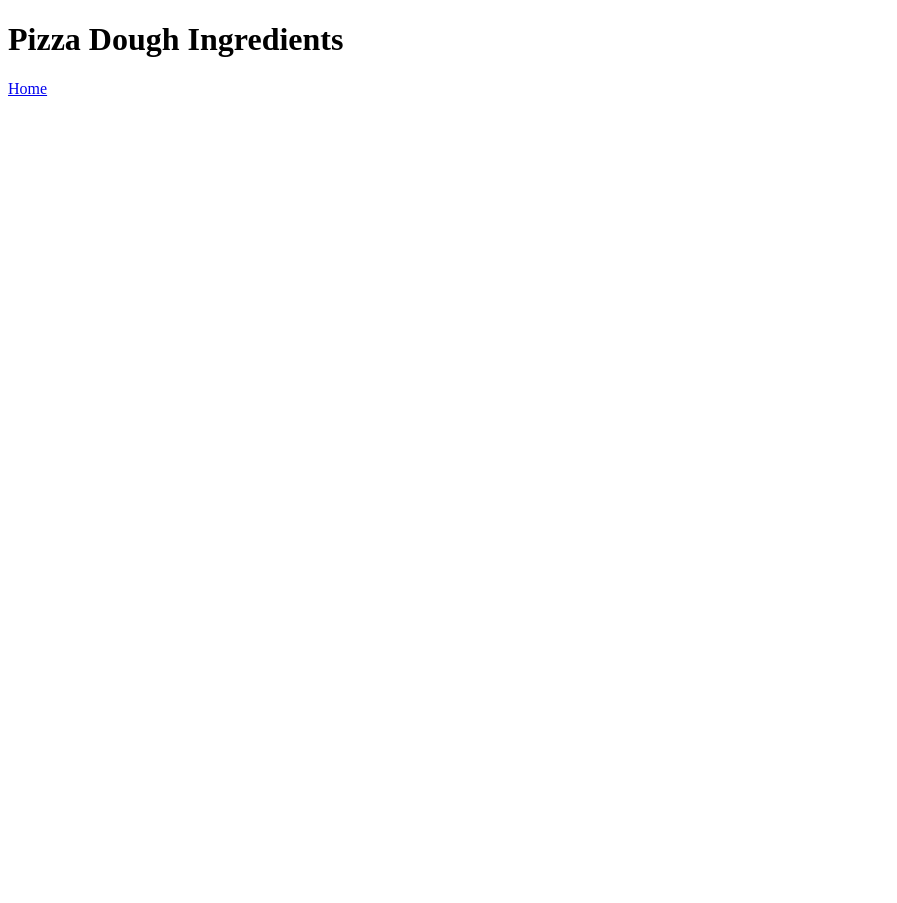
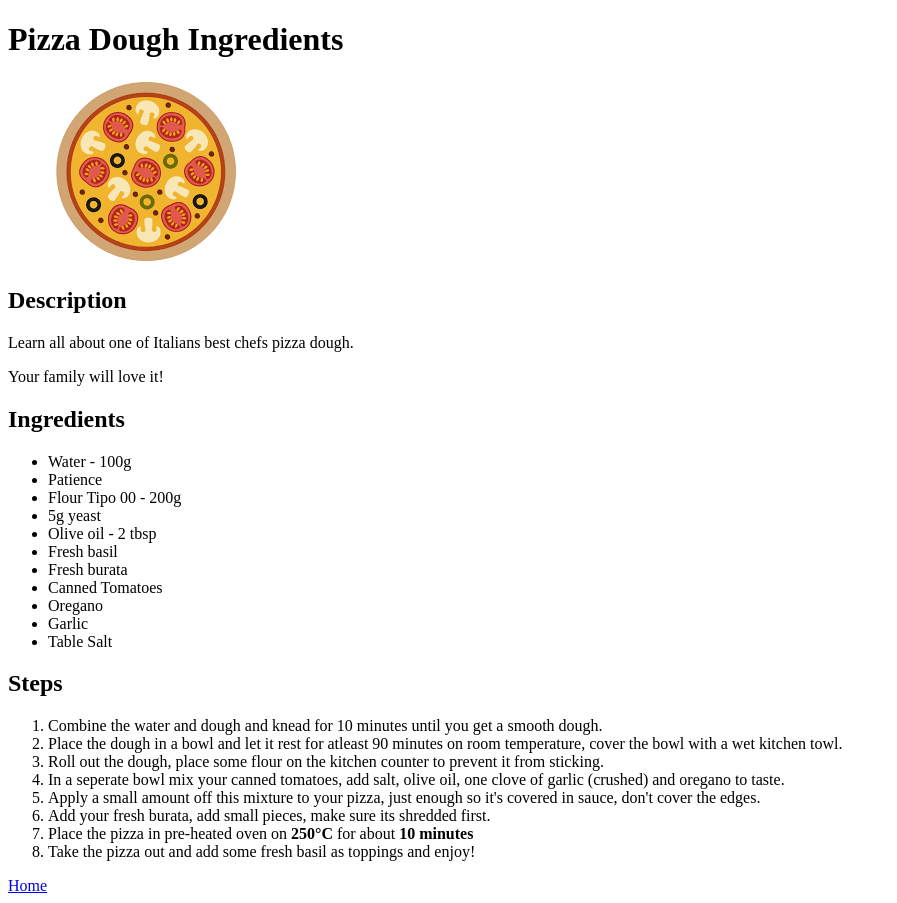
Before and after one commit to GillesKinet/odin-recipes, a plain HTML site: page recipes/pizza.html in a window 1280 px wide. Shown: the whole page, without its empty margins (0-897 px from the left). Before the commit the page ends 800 px from the top, so only its background shows below. Drawn offline with Linux system fonts and the light colour scheme.

Commit message:
feat: create pizza recipe page

```diff
--- a/recipes/pizza.html
+++ b/recipes/pizza.html
@@ -4,8 +4,59 @@
     <meta charset="utf-8" />
     <title>Pizza Dough</title>
   </head>
+
   <body>
     <h1>Pizza Dough Ingredients</h1>
+    <img src="../img/pizza.png" alt="cartoon image of a pizza" />
+    <h2>Description</h2>
+    <p>Learn all about one of Italians best chefs pizza dough.</p>
+    <p>Your family will love it!</p>
+    <h2>Ingredients</h2>
+    <ul>
+      <li>Water - 100g</li>
+      <li>Patience</li>
+      <li>Flour Tipo 00 - 200g</li>
+      <li>5g yeast</li>
+      <li>Olive oil - 2 tbsp</li>
+      <li>Fresh basil</li>
+      <li>Fresh burata</li>
+      <li>Canned Tomatoes</li>
+      <li>Oregano</li>
+      <li>Garlic</li>
+      <li>Table Salt</li>
+    </ul>
+    <h2>Steps</h2>
+    <ol>
+      <li>
+        Combine the water and dough and knead for 10 minutes until you get a
+        smooth dough.
+      </li>
+      <li>
+        Place the dough in a bowl and let it rest for atleast 90 minutes on room
+        temperature, cover the bowl with a wet kitchen towl.
+      </li>
+      <li>
+        Roll out the dough, place some flour on the kitchen counter to prevent
+        it from sticking.
+      </li>
+      <li>
+        In a seperate bowl mix your canned tomatoes, add salt, olive oil, one clove of garlic (crushed) and
+        oregano to taste.
+      </li>
+      <li>
+        Apply a small amount off this mixture to your pizza, just enough so it's
+        covered in sauce, don't cover the edges.
+      </li>
+      <li>
+        Add your fresh burata, add small pieces, make sure its shredded first.
+      </li>
+      <li>
+        Place the pizza in pre-heated oven on <strong>250°C</strong> for about
+        <strong>10 minutes</strong>
+      </li>
+      <li>Take the pizza out and add some fresh basil as toppings and enjoy!</li>
+      </li>
+    </ol>
     <a href="../index.html">Home</a>
   </body>
 </html>
```
Also changed, not shown: img/pizza.png (added).
